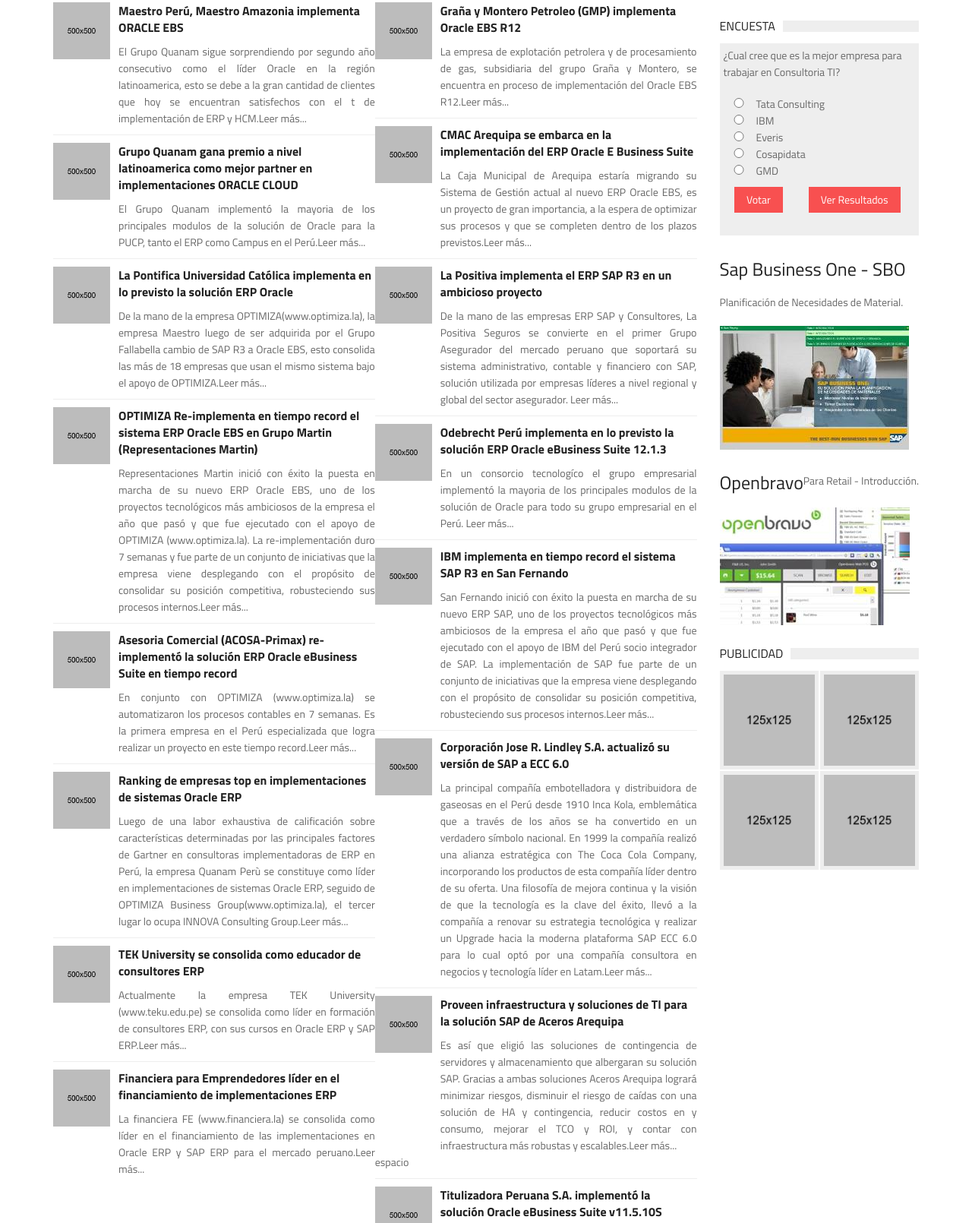
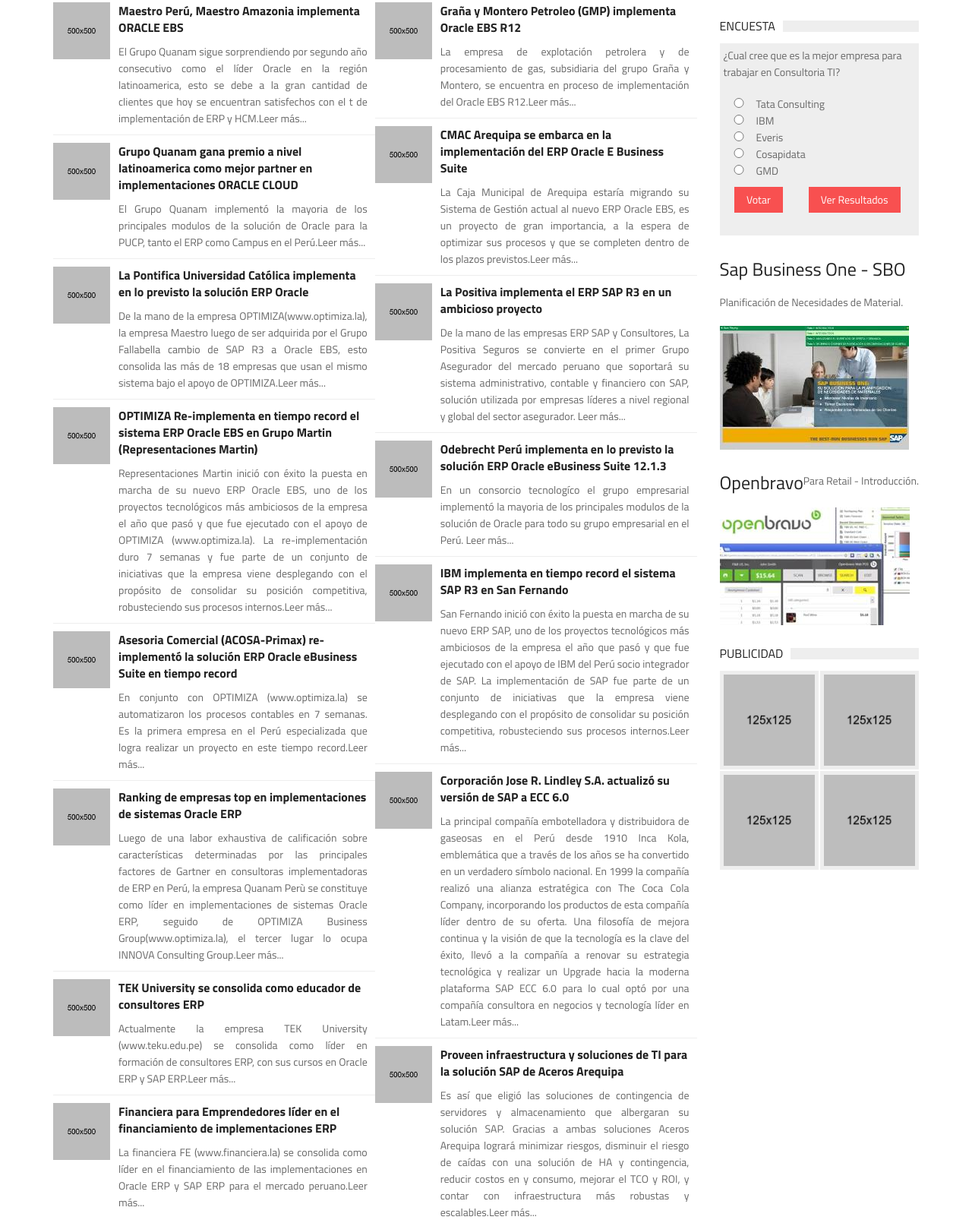
Before and after one commit to Pacch/ERP, a plain HTML site: page index.html in a window 1280 px wide. Shown: the part 1637-3247 px from the top of the page at 76% size. Drawn offline with Linux system fonts and the light colour scheme; a script that the page names is missing.

Commit message:
fixeado posiciones

```diff
--- a/css/style.css
+++ b/css/style.css
@@ -119,7 +119,7 @@ body {
 }
 
 .espacio{
-    margin:0 10px;
+    margin:0 10px !important;
 }
 
 input.encuesta{
--- a/index.html
+++ b/index.html
@@ -149,9 +149,9 @@
                                                     <a href="post_single.html"><img src="demo/500x500/14.jpg" alt="Post"></a>
                                                 </div>
                                             </div>
-                                            <div class="item_content">
+                                            <div class="item_content espacio">
                                                 <h4><a href="post_single.html">Maestro Perú, Maestro Amazonia implementa ORACLE EBS</a></h4>
-                                                <p class="texto">
+                                                <p class="texto ">
                                                     El Grupo Quanam sigue sorprendiendo por segundo año consecutivo como el líder Oracle en la región latinoamerica, esto se debe a la gran cantidad de clientes que hoy se encuentran satisfechos con el t de implementación de ERP y HCM.Leer más...
                                                 </p>
                                             </div>
@@ -165,9 +165,9 @@
                                                     <a href="post_single.html"><img src="demo/500x500/14.jpg" alt="Post"></a>
                                                 </div>
                                             </div>
-                                            <div class="item_content">
+                                            <div class="item_content espacio">
                                                 <h4><a href="post_single.html">Grupo Quanam gana premio a nivel latinoamerica como mejor partner en implementaciones ORACLE CLOUD</a></h4>
-                                                <p class="texto">
+                                                <p class="texto ">
                                                     El Grupo Quanam implementó la mayoria de los principales modulos de la solución de Oracle para la PUCP, tanto el ERP como Campus en el Perú.Leer más...
                                                 </p>
                                             </div>
@@ -181,9 +181,9 @@
                                                     <a href="post_single.html"><img src="demo/500x500/14.jpg" alt="Post"></a>
                                                 </div>
                                             </div>
-                                            <div class="item_content">
+                                            <div class="item_content espacio">
                                                 <h4><a href="post_single.html">La Pontifica Universidad Católica implementa en lo previsto la solución ERP Oracle</a></h4>
-                                                <p class="texto">
+                                                <p class="texto ">
                                                     De la mano de la empresa OPTIMIZA(www.optimiza.la), la empresa Maestro luego de ser adquirida por el Grupo Fallabella cambio de SAP R3 a Oracle EBS, esto consolida las más de 18 empresas que usan el mismo sistema bajo el apoyo de OPTIMIZA.Leer más...
                                                 </p>
                                             </div>
@@ -197,9 +197,9 @@
                                                     <a href="post_single.html"><img src="demo/500x500/14.jpg" alt="Post"></a>
                                                 </div>
                                             </div>
-                                            <div class="item_content">
+                                            <div class="item_content espacio">
                                                 <h4><a href="post_single.html">OPTIMIZA Re-implementa en tiempo record el sistema ERP Oracle EBS en Grupo Martin (Representaciones Martin)</a></h4>
-                                                <p class="texto">
+                                                <p class="texto ">
                                                     Representaciones Martin inició con éxito la puesta en marcha de su nuevo ERP Oracle EBS, uno de los proyectos tecnológicos más ambiciosos de la empresa el año que pasó y que fue ejecutado con el apoyo de OPTIMIZA (www.optimiza.la). La re-implementación duro 7 semanas y fue parte de un conjunto de iniciativas que la empresa viene desplegando con el propósito de consolidar su posición competitiva, robusteciendo sus procesos internos.Leer más...
                                                 </p>
                                             </div>
@@ -213,9 +213,9 @@
                                                     <a href="post_single.html"><img src="demo/500x500/14.jpg" alt="Post"></a>
                                                 </div>
                                             </div>
-                                            <div class="item_content">
+                                            <div class="item_content espacio">
                                                 <h4><a href="post_single.html">Asesoria Comercial (ACOSA-Primax) re-implementó la solución ERP Oracle eBusiness Suite en tiempo record</a></h4>
-                                                <p class="texto">
+                                                <p class="texto ">
                                                   En conjunto con OPTIMIZA (www.optimiza.la) se automatizaron los procesos contables en 7 semanas. Es la primera empresa en el Perú especializada que logra realizar un proyecto en este tiempo record.Leer más...
                                                 </p>
                                             </div>
@@ -229,9 +229,9 @@
                                                     <a href="post_single.html"><img src="demo/500x500/14.jpg" alt="Post"></a>
                                                 </div>
                                             </div>
-                                            <div class="item_content">
+                                            <div class="item_content espacio">
                                                 <h4><a href="post_single.html">Ranking de empresas top en implementaciones de sistemas Oracle ERP</a></h4>
-                                                <p class="texto">
+                                                <p class="texto ">
                                                     Luego de una labor exhaustiva de calificación sobre características determinadas por las principales factores de Gartner en consultoras implementadoras de ERP en Perú, la empresa Quanam Perù se constituye como líder en implementaciones de sistemas Oracle ERP, seguido de OPTIMIZA Business Group(www.optimiza.la), el tercer lugar lo ocupa INNOVA Consulting Group.Leer más...
                                                 </p>
                                             </div>
@@ -245,9 +245,9 @@
                                                     <a href="post_single.html"><img src="demo/500x500/14.jpg" alt="Post"></a>
                                                 </div>
                                             </div>
-                                            <div class="item_content">
+                                            <div class="item_content espacio">
                                                 <h4><a href="post_single.html">TEK University se consolida como educador de consultores ERP</a></h4>
-                                                <p class="texto">
+                                                <p class="texto ">
                                                    Actualmente la empresa TEK University (www.teku.edu.pe) se consolida como líder en formación de consultores ERP, con sus cursos en Oracle ERP y SAP ERP.Leer más...
                                                 </p>
                                             </div>
@@ -261,9 +261,9 @@
                                                     <a href="post_single.html"><img src="demo/500x500/14.jpg" alt="Post"></a>
                                                 </div>
                                             </div>
-                                            <div class="item_content">
+                                            <div class="item_content espacio">
                                                 <h4><a href="post_single.html">Financiera para Emprendedores líder en el financiamiento de implementaciones ERP</a></h4>
-                                                <p class="texto">
+                                                <p class="texto ">
                                                     La financiera FE (www.financiera.la) se consolida como líder en el financiamiento de las implementaciones en Oracle ERP y SAP ERP para el mercado peruano.Leer más...
                                                 </p>
                                             </div>
@@ -280,9 +280,9 @@
                                                     <a href="post_single.html"><img src="demo/500x500/14.jpg" alt="Post"></a>
                                                 </div>
                                             </div>
-                                            <div class="item_content">
+                                            <div class="item_content espacio">
                                                 <h4><a href="post_single.html">Graña y Montero Petroleo (GMP) implementa Oracle EBS R12</a></h4>
-                                                <p class="texto">
+                                                <p class="texto ">
                                                     La empresa de explotación petrolera y de procesamiento de gas, subsidiaria del grupo Graña y Montero, se encuentra en proceso de implementación del Oracle EBS R12.Leer más...
                                                 </p>
                                             </div>
@@ -296,9 +296,9 @@
                                                     <a href="post_single.html"><img src="demo/500x500/14.jpg" alt="Post"></a>
                                                 </div>
                                             </div>
-                                            <div class="item_content">
+                                            <div class="item_content espacio">
                                                 <h4><a href="post_single.html">CMAC Arequipa se embarca en la implementación del ERP Oracle E Business Suite</a></h4>
-                                                <p class="texto">
+                                                <p class="texto ">
                                                    La Caja Municipal de Arequipa estaría migrando su Sistema de Gestión actual al nuevo ERP Oracle EBS, es un proyecto de gran importancia, a la espera de optimizar sus procesos y que se completen dentro de los plazos previstos.Leer más...
                                                 </p>
                                             </div>
@@ -312,9 +312,9 @@
                                                     <a href="post_single.html"><img src="demo/500x500/14.jpg" alt="Post"></a>
                                                 </div>
                                             </div>
-                                            <div class="item_content">
+                                            <div class="item_content espacio">
                                                 <h4><a href="post_single.html">La Positiva implementa el ERP SAP R3 en un ambicioso proyecto</a></h4>
-                                                <p class="texto">
+                                                <p class="texto ">
                                                     De la mano de las empresas ERP SAP y Consultores, La Positiva Seguros se convierte en el primer Grupo Asegurador del mercado peruano que soportará su sistema administrativo, contable y financiero con SAP, solución utilizada por empresas líderes a nivel regional y global del sector asegurador. Leer más...
                                                 </p>
                                             </div>
@@ -328,9 +328,9 @@
                                                     <a href="post_single.html"><img src="demo/500x500/14.jpg" alt="Post"></a>
                                                 </div>
                                             </div>
-                                            <div class="item_content">
+                                            <div class="item_content espacio">
                                                 <h4><a href="post_single.html">Odebrecht Perú implementa en lo previsto la solución ERP Oracle eBusiness Suite 12.1.3</a></h4>
-                                                <p class="texto">
+                                                <p class="texto ">
                                                     En un consorcio tecnologíco el grupo empresarial implementó la mayoria de los principales modulos de la solución de Oracle para todo su grupo empresarial en el Perú. Leer más...
                                                 </p>
                                             </div>
@@ -344,9 +344,9 @@
                                                     <a href="post_single.html"><img src="demo/500x500/14.jpg" alt="Post"></a>
                                                 </div>
                                             </div>
-                                            <div class="item_content">
+                                            <div class="item_content espacio">
                                                 <h4><a href="post_single.html">IBM implementa en tiempo record el sistema SAP R3 en San Fernando</a></h4>
-                                                <p class="texto">
+                                                <p class="texto ">
                                                     San Fernando inició con éxito la puesta en marcha de su nuevo ERP SAP, uno de los proyectos tecnológicos más ambiciosos de la empresa el año que pasó y que fue ejecutado con el apoyo de IBM del Perú socio integrador de SAP. La implementación de SAP fue parte de un conjunto de iniciativas que la empresa viene desplegando con el propósito de consolidar su posición competitiva, robusteciendo sus procesos internos.Leer más...
                                                 </p>
                                             </div>
@@ -360,9 +360,9 @@
                                                     <a href="post_single.html"><img src="demo/500x500/14.jpg" alt="Post"></a>
                                                 </div>
                                             </div>
-                                            <div class="item_content">
+                                            <div class="item_content espacio">
                                                 <h4><a href="post_single.html">Corporación Jose R. Lindley S.A. actualizó su versión de SAP a ECC 6.0</a></h4>
-                                                <p class="texto">
+                                                <p class="texto ">
                                                     La principal compañía embotelladora y distribuidora de gaseosas en el Perú desde 1910 Inca Kola, emblemática que a través de los años se ha convertido en un verdadero símbolo nacional. En 1999 la compañía realizó una alianza estratégica con The Coca Cola Company, incorporando los productos de esta compañía líder dentro de su oferta. Una filosofía de mejora continua y la visión de que la tecnología es la clave del éxito, llevó a la compañía a renovar su estrategia tecnológica y realizar un Upgrade hacia la moderna plataforma SAP ECC 6.0 para lo cual optó por una compañía consultora en negocios y tecnología líder en Latam.Leer más...
                                                 </p>
                                             </div>
@@ -376,13 +376,13 @@
                                                     <a href="post_single.html"><img src="demo/500x500/14.jpg" alt="Post"></a>
                                                 </div>
                                             </div>
-                                            <div class="item_content">
+                                            <div class="item_content espacio">
                                                 <h4><a href="post_single.html">Proveen infraestructura y soluciones de TI para la solución SAP de Aceros Arequipa</a></h4>
-                                                <p class="texto">
+                                                <p class="texto ">
                                                     Es así que eligió las soluciones de contingencia de servidores y almacenamiento que albergaran su solución SAP. Gracias a ambas soluciones Aceros Arequipa logrará minimizar riesgos, disminuir el riesgo de caídas con una solución de HA y contingencia, reducir costos en y consumo, mejorar el TCO y ROI, y contar con infraestructura más robustas y escalables.Leer más...
                                                 </p>
                                             </div>
- espacio                                        </div><!-- End Post -->
+                                         </div><!-- End Post -->
                                          <div class="post clearfix">
                                             <div class="item_thumb">
                                                 <div class="thumb_icon">
@@ -392,9 +392,9 @@
                                                     <a href="post_single.html"><img src="demo/500x500/14.jpg" alt="Post"></a>
                                                 </div>
                                             </div>
-                                            <div class="item_content">
+                                            <div class="item_content espacio">
                                                 <h4><a href="post_single.html">Titulizadora Peruana S.A. implementó la solución Oracle eBusiness Suite v11.5.10S</a></h4>
-                                                <p class="texto">
+                                                <p class="texto ">
                                                     Le permite automatizar los procesos contables relacionados a la actividad de fideicomiso. Es la primera empresa en el Perú especializada en titulizaciones de cartera hipotecaria.Leer más...
                                                 </p>
                                             </div>
```
